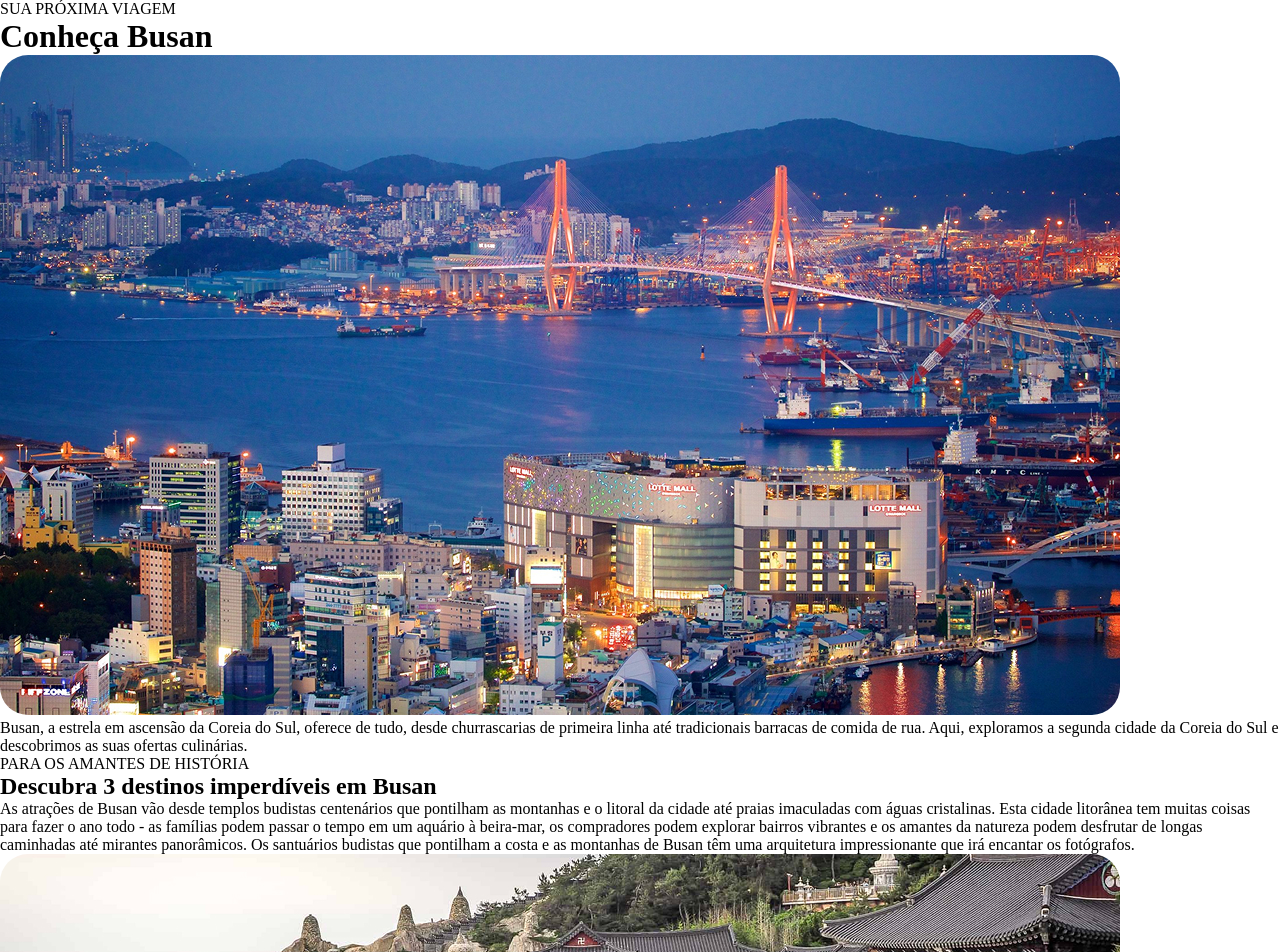
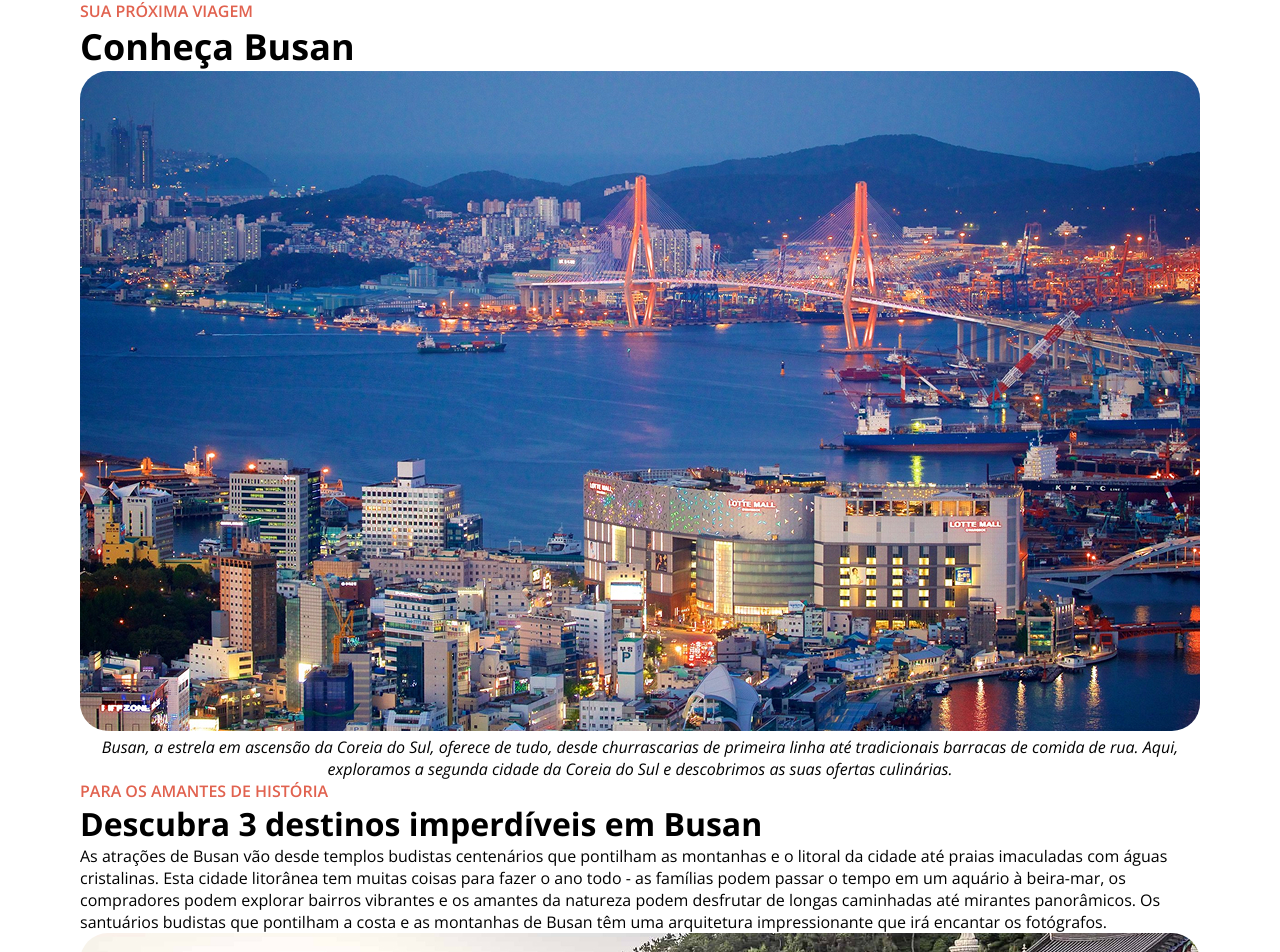
Before and after one commit to PedroHammes/02-Local-Turistico, a plain HTML site: page index.html in a window 1280 px wide. Shown: the top 952 px of the page. Drawn offline with nearby package versions, Linux system fonts and the light colour scheme.

Commit message:
fontes e ajuste de layout

```diff
--- a/index.html
+++ b/index.html
@@ -1,16 +1,22 @@
 <!DOCTYPE html>
 <html lang="en">
 <head>
+    <link rel="preconnect" href="https://fonts.googleapis.com">
+    <link rel="preconnect" href="https://fonts.gstatic.com" crossorigin>
+
     <meta charset="UTF-8">
     <meta name="viewport" content="width=device-width, initial-scale=1.0">
     <link rel="stylesheet" href="style.css">
+
     <title>Document</title>
+
+    <link href="https://fonts.googleapis.com/css2?family=Lexend:wght@100..900&family=Open+Sans:ital,wght@0,300..800;1,300..800&display=swap" rel="stylesheet">
 </head>
 <body>
     <div id="container">
 
         <div id="title">
-            <p>SUA PRÓXIMA VIAGEM</p>
+            <p class="headline">SUA PRÓXIMA VIAGEM</p>
             <h1>Conheça Busan</h1>
         </div>
 
@@ -24,17 +30,20 @@
 
         <div id="content-list">
             <div id="title-list">
-                <p>PARA OS AMANTES DE HISTÓRIA</p>
+                <div id="title">
+                    <p class="headline">PARA OS AMANTES DE HISTÓRIA</p>
                     <h2>Descubra 3 destinos imperdíveis em Busan</h2>
+                </div>
                 <p>
                     As atrações de Busan vão desde templos budistas centenários que pontilham as montanhas e o litoral da cidade até praias imaculadas com águas cristalinas. Esta cidade litorânea tem muitas coisas para fazer o ano todo - as famílias podem passar o tempo em um aquário à beira-mar, os compradores podem explorar bairros vibrantes e os amantes da natureza podem desfrutar de longas caminhadas até mirantes panorâmicos.
                     Os santuários budistas que pontilham a costa e as montanhas de Busan têm uma arquitetura impressionante que irá encantar os fotógrafos.
                 </p>
             </div>
 
+            <div id="list">
                 <section class="card-travel" id="templo-haedong-yonggungsa">
                     <img src="./assets/templo-haedong-yonggunsga.jpg" alt="Templo Haedong Yonggungsa">
-                <div>
+                    <div class="card-content">
                         <h3>1. Templo Haedong Yonggungsa </h3>
                         <p>
                             O Templo Haedong Yonggungsa é um templo budista localizado no extremo nordeste de Busan. Construído em 1376, é um dos poucos templos na Coreia construídos à beira-mar você pode desfrutar de vistas do Mar do Leste de um lado e de belas montanhas do outro.
@@ -49,8 +58,8 @@
 
                 <section class="card-travel" id="templo-beomeo-sa">
                     <img src="./assets/templo-beomeo-sa.jpg" alt="Templo Beomeo-sa">
-                <div>
-                    <h3>2. Templo Beomeo-sa </h3>
+                    <div class="card-content">
+                        <h3>2. Templo Beomeo-sa</h3>
                         <p>
                             O Templo Beomeo-sa é um dos maiores santuários da Coreia do Sul. Ele está localizado no alto da borda leste da montanha Geumjeongsa e fica distante da agitação da cidade. O Daeungjeon Hall do templo é um exemplo bem preservado da arquitetura da Dinastia Joseon.
                             <br>
@@ -64,20 +73,23 @@
 
                 <section class="card-travel" id="parque-yongdusan">
                     <img src="./assets/parque-yongdusan.jpg" alt="Parque Yongdusan">
-                <div>
-                    <h3>3. Parque Yongdusan </h3>
+                    <div class="card-content">
+                        <h3>3. Parque Yongdusan</h3>
                         <p>
-                        O Parque Yongdusan, localizado no centro de Busan, abriga alguns dos monumentos mais importantes da cidade. Você pode ver vistas espetaculares do topo da Torre Busan, de 120 metros de altura. O parque tem 2 museus - confira os instrumentos musicais tradicionais no Museum of World Folk Instruments e mais de 80 veleiros coreanos no Exhibition Hall of World Model Boats.
+                            O Parque Yongdusan, localizado no centro de Busan, abriga alguns dos monumentos mais importantes da cidade. Você pode ver vistas espetaculares do topo da Torre Busan, de 120 metros de altura. O parque tem 2 museus – confira os instrumentos musicais tradicionais no Museum of World Folk Instruments e mais de 80 veleiros coreanos no Exhibition Hall of World Model Boats.
                             <br>
                             Bom para:
                         </p>
                         <ul>
                             <li>Casais</li>
-                        <li>Famílias</li>
+                            <li>Família</li>
                             <li>Orçamento</li>
                         </ul>
                     </div>
                 </section>
+            </div>
+
+
         </div>
 
         <p>
--- a/style.css
+++ b/style.css
@@ -2,6 +2,28 @@
     margin: 0;
     padding: 0;
     box-sizing: border-box;
+    font-family: "Open Sans";
+}
+
+p {
+    font-size: 16px;
+}
+
+h1 {
+    font-size: 36px;
+}
+
+h2 {
+    font-size: 32px;
+}
+
+h3 {
+    font-size: 28px;
+}
+
+#container {
+    width: 1120px;
+    margin: auto;
 }
 
 main {
@@ -11,3 +33,18 @@ main {
 img {
     border-radius: 28px;
 }
+
+#title p {
+    color: #E1624F;
+    font-weight: 600;
+}
+
+#description p {
+    font-style: italic;
+    text-align: center;
+}
+
+.headline {
+    color: #E1624F;
+    font-weight: 600;
+}
```
Lines whose indentation alone changed are shown as unchanged.
